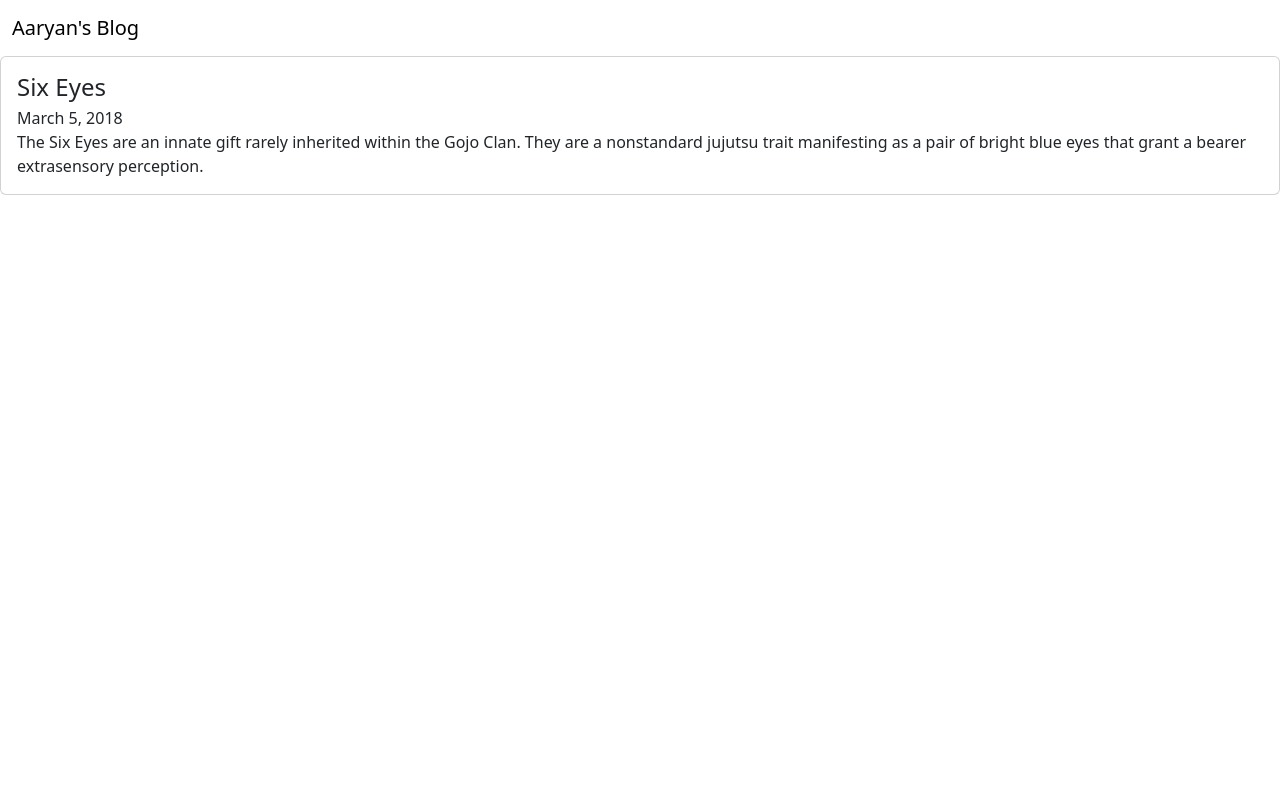
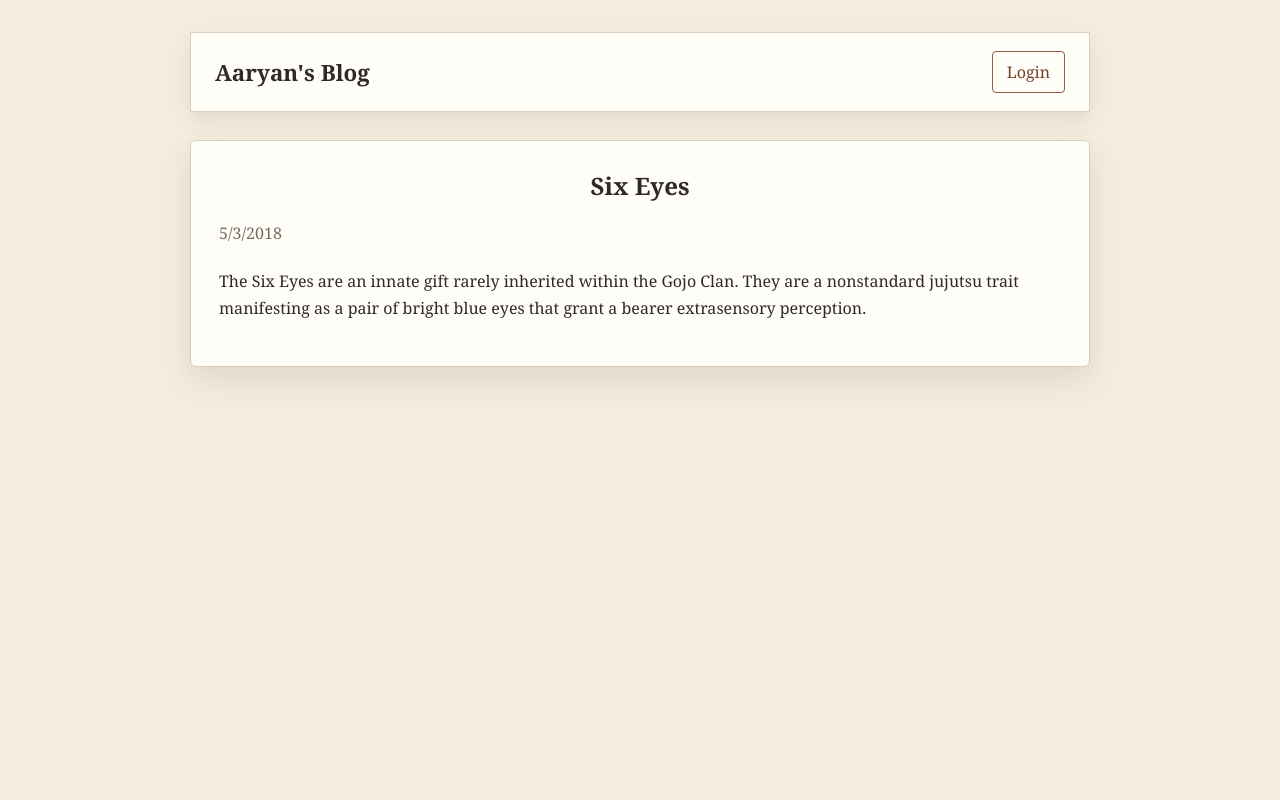
Before and after one commit to Aaaryan-J/mini_backend_projects, a Flask app: page /article/1 in a window 1280 px wide. Run offline with Flask 3, Linux system fonts and the light colour scheme; some libraries are stand-ins or nearby versions.

Commit message:
finished the basic version of the personal blog mini project - not production ready

```diff
--- a/blog_webapp/app.py
+++ b/blog_webapp/app.py
@@ -1,7 +1,27 @@
 import json
-from flask import Flask, redirect, render_template, request, url_for
+from datetime import timedelta
+from functools import wraps
+from flask import Flask, flash, redirect, render_template, request, session, url_for
+from flask_wtf.csrf import CSRFProtect
 
 app = Flask(__name__)
+app.secret_key = "testingKey"
+app.permanent_session_lifetime = timedelta(minutes=5)
+csrf = CSRFProtect(app)
+
+ADMIN_USERNAME = "admin"
+ADMIN_PASSWORD = "secret"
+
+def admin_required(view):
+    @wraps(view)
+    def wrapped_view(*args, **kwargs):
+        if "username" not in session:
+            return redirect(url_for("login"))
+
+        return view(*args, **kwargs)
+
+    return wrapped_view
+
 
 def read_articles():
     try:
@@ -9,17 +29,43 @@ def read_articles():
             articles = json.load(file)
     except FileNotFoundError:
         articles = []
+    except json.JSONDecodeError as error:
+        raise RuntimeError("articles.json contains invalid JSON.") from error
     return articles
 
 @app.route('/')
 def root():
     return redirect(url_for('home'))
 
+@app.route('/login', methods=["GET","POST"])
+def login():
+    if request.method == "POST":
+        username = request.form.get("username")
+        password = request.form.get("password")
+
+        if username == ADMIN_USERNAME and password == ADMIN_PASSWORD:
+            session.clear()
+            session.permanent = True
+            session["username"] = username
+            return redirect(url_for("admin"))
+
+        flash("Invalid username or password.", "error")
+        return render_template("login.html", error="Invalid username or password.")
+
+    if "username" in session:
+        return redirect(url_for("admin"))
+
+    return render_template("login.html")
+
+@app.route('/logout')
+def logout():
+    session.clear()
+    return redirect(url_for('home'))
+
 @app.route('/home', methods=["GET"])
 def home():
     articles = read_articles()
     return render_template('home.html', articles=articles)
-
 
 @app.route('/article/<int:article_id>', methods=["GET"])
 def article(article_id):
@@ -33,3 +79,120 @@ def article(article_id):
         return "Article not found", 404
 
     return render_template('article.html', article=selected_article)
+
+@app.route('/admin', methods=["GET", "POST"])
+@admin_required
+def admin():
+    return render_template("admin.html", articles=read_articles())
+
+
+@app.route("/new", methods=["GET", "POST"])
+@admin_required
+def new_article():
+    if request.method == "POST":
+        title = request.form.get("title", "").strip()
+        date = request.form.get("date", "").strip()
+        content = request.form.get("content", "").strip()
+        articles = read_articles()
+        if not title or not date or not content:
+            return render_template(
+                "new_article.html",
+                error="All fields are required.",
+            ), 400
+
+        new_id = max(
+            (article["id"] for article in articles),
+            default=0,
+        ) + 1
+        new_article = {
+            "id": new_id,
+            "title": title,
+            "date_published": date,
+            "content": content,
+        }
+
+        articles.append(new_article)
+
+        try:
+            with open('articles.json', 'w', encoding='utf-8') as file:
+                json.dump(articles, file, indent=2)
+        except FileNotFoundError:
+            return "File not found", 404
+
+        flash("Article created successfully.", "success")
+        return redirect(url_for("admin"))
+
+    return render_template("new_article.html")
+
+
+@app.route("/edit/<int:article_id>", methods=["GET", "POST"])
+@admin_required
+def update_article(article_id):
+    articles = read_articles()
+    article_index = next(
+        (
+            index
+            for index, article in enumerate(articles)
+            if article["id"] == article_id
+        ),
+        None,
+    )
+
+    if article_index is None:
+        return "Article not found", 404
+
+    selected_article = articles[article_index]
+
+    if request.method == "POST":
+        title = request.form.get("title", "").strip()
+        date_published = request.form.get("date", "").strip()
+        content = request.form.get("content", "").strip()
+
+        if not title or not date_published or not content:
+            return render_template(
+                "update_article.html",
+                article=selected_article,
+                error="All fields are required.",
+            ), 400
+
+        articles[article_index] = {
+            "id": selected_article["id"],
+            "title": title,
+            "date_published": date_published,
+            "content": content,
+        }
+
+        try:
+            with open("articles.json", "w", encoding="utf-8") as file:
+                json.dump(articles, file, indent=2)
+        except FileNotFoundError:
+            return "File not found", 404
+
+        flash("Article updated successfully.", "success")
+        return redirect(url_for("admin"))
+
+    return render_template(
+        "update_article.html",
+        article=selected_article,
+    )
+
+@app.route("/delete/<int:article_id>", methods=["POST"])
+@admin_required
+def delete_article(article_id):
+    articles = read_articles()
+
+    remaining_articles = [
+        article for article in articles if article["id"] != article_id
+    ]
+
+    if len(remaining_articles) == len(articles):
+        return "Article not found", 404
+
+    try:
+        with open('articles.json', 'w', encoding='utf-8') as file:
+            json.dump(remaining_articles, file, indent=2)
+    except FileNotFoundError:
+        return "File not found", 404
+
+    flash("Article deleted successfully.", "success")
+    return redirect(url_for("admin"))
--- a/blog_webapp/articles.json
+++ b/blog_webapp/articles.json
@@ -1,14 +1,20 @@
 [
-{
+  {
     "id": 1,
     "title": "Six Eyes",
-    "date_published": "March 5, 2018",
-    "content": " The Six Eyes are an innate gift rarely inherited within the Gojo Clan. They are a nonstandard jujutsu trait manifesting as a pair of bright blue eyes that grant a bearer extrasensory perception."
-},
-{
+    "date_published": "5/3/2018",
+    "content": "The Six Eyes are an innate gift rarely inherited within the Gojo Clan. They are a nonstandard jujutsu trait manifesting as a pair of bright blue eyes that grant a bearer extrasensory perception."
+  },
+  {
     "id": 2,
     "title": "Shibuya Incident",
-    "date_published": "October 31, 2018",
+    "date_published": "31/8/2018",
     "content": "The Shibuya Incident was a major jujutsu terrorist attack orchestrated by Kenjaku that took place in Shibuya on October 31, 2018. Executed with the goal of sealing Satoru Gojo inside Prison Realm, the conflict spans several stages and encompasses numerous battles to decide the future of Japan. "
-}
+  },
+  {
+    "id": 3,
+    "title": "something",
+    "date_published": "31/03/2000",
+    "content": "sum ting wong?"
+  }
 ]
--- /dev/null
+++ b/blog_webapp/requirements.txt
@@ -0,0 +1,2 @@
+Flask
+Flask-WTF
--- /dev/null
+++ b/blog_webapp/static/style.css
@@ -0,0 +1,248 @@
+:root {
+  --paper: #f4eddf;
+  --card: #fffdf7;
+  --ink: #2f2a24;
+  --muted: #756b5e;
+  --line: #d8cdbb;
+  --accent: #9b5b3e;
+  --accent-dark: #75412c;
+  --success: #e7f1e2;
+  --error: #f8e1de;
+}
+
+* {
+  box-sizing: border-box;
+}
+
+body {
+  min-height: 100vh;
+  margin: 0;
+  padding: 32px 20px;
+  background: var(--paper);
+  color: var(--ink);
+  font-family: Georgia, "Times New Roman", serif;
+}
+
+.page {
+  width: min(100%, 900px);
+  margin: 0 auto;
+}
+
+.site-header {
+  display: flex;
+  align-items: center;
+  justify-content: space-between;
+  gap: 16px;
+  margin-bottom: 28px;
+  padding: 18px 24px;
+  background: var(--card);
+  border: 1px solid var(--line);
+  box-shadow: 0 8px 20px rgb(75 55 35 / 10%);
+}
+
+.brand {
+  color: var(--ink);
+  font-size: 1.4rem;
+  font-weight: bold;
+  text-decoration: none;
+}
+
+.nav-link,
+.button {
+  display: inline-block;
+  padding: 9px 14px;
+  border: 1px solid var(--accent);
+  border-radius: 4px;
+  background: transparent;
+  color: var(--accent-dark);
+  cursor: pointer;
+  font: inherit;
+  text-decoration: none;
+}
+
+.nav-link:hover,
+.nav-link:focus,
+.button:hover,
+.button:focus {
+  background: var(--accent);
+  color: white;
+}
+
+.button-danger {
+  border-color: #a64b45;
+  color: #8d3934;
+}
+
+.button-danger:hover,
+.button-danger:focus {
+  background: #8d3934;
+}
+
+.content-card,
+.form-card {
+  padding: 28px;
+  background: var(--card);
+  border: 1px solid var(--line);
+  border-radius: 6px;
+  box-shadow: 0 12px 30px rgb(75 55 35 / 12%);
+}
+
+h1,
+h2,
+h3,
+h4 {
+  margin-top: 0;
+}
+
+h1,
+.page-title {
+  text-align: center;
+}
+
+.page-title {
+  margin-bottom: 24px;
+  color: var(--muted);
+}
+
+.article-list {
+  width: 100%;
+  border-collapse: collapse;
+}
+
+.article-list th,
+.article-list td {
+  padding: 14px 12px;
+  border-bottom: 1px solid var(--line);
+  text-align: left;
+}
+
+.article-list tbody tr:nth-child(odd) {
+  background: #fbf5e9;
+}
+
+.article-list tbody tr:nth-child(even) {
+  background: #f1e7d6;
+}
+
+.article-list tbody tr:hover {
+  background: #ead7bf;
+}
+
+.article-list th {
+  font-weight: normal;
+}
+
+.article-list a,
+.article-content a {
+  color: var(--accent-dark);
+}
+
+.article-actions {
+  display: flex;
+  gap: 8px;
+  align-items: center;
+  white-space: nowrap;
+}
+
+.article-actions form {
+  display: inline;
+  margin: 0;
+}
+
+.article-actions .button {
+  width: auto;
+  margin: 0;
+}
+
+.article-meta {
+  margin-bottom: 24px;
+  color: var(--muted);
+}
+
+.article-content {
+  white-space: pre-wrap;
+  line-height: 1.7;
+}
+
+form {
+  display: grid;
+  gap: 8px;
+}
+
+label {
+  margin-top: 8px;
+  color: var(--muted);
+}
+
+input,
+textarea,
+button {
+  width: 100%;
+  padding: 11px 12px;
+  border: 1px solid var(--line);
+  border-radius: 4px;
+  font: inherit;
+}
+
+textarea {
+  min-height: 160px;
+  resize: vertical;
+}
+
+input:focus,
+textarea:focus {
+  outline: 2px solid rgb(155 91 62 / 35%);
+  border-color: var(--accent);
+}
+
+form .button {
+  width: auto;
+  margin-top: 16px;
+}
+
+[role="alert"],
+[role="status"] {
+  margin: 0 0 20px;
+  padding: 12px 14px;
+  border: 1px solid var(--line);
+}
+
+[role="alert"] {
+  background: var(--error);
+}
+
+[role="status"] {
+  background: var(--success);
+}
+
+.error {
+  background: var(--error);
+}
+
+.success {
+  background: var(--success);
+}
+
+@media (max-width: 600px) {
+  body {
+    padding: 20px 12px;
+  }
+
+  .site-header {
+    padding: 16px;
+  }
+
+  .content-card,
+  .form-card {
+    padding: 20px 16px;
+  }
+
+  .article-list th,
+  .article-list td {
+    padding: 10px 6px;
+  }
+
+  .article-actions {
+    gap: 4px;
+  }
+}
--- a/blog_webapp/templates/article.html
+++ b/blog_webapp/templates/article.html
@@ -4,27 +4,26 @@
 <head>
   <meta charset="UTF-8">
   <meta name="viewport" content="width=device-width, initial-scale=1.0">
-  <link href="https://cdn.jsdelivr.net/npm/bootstrap@6.0.0-alpha.1/dist/css/bootstrap.min.css" rel="stylesheet"
-    integrity="sha384-B/GM4XqrwHnWXNOWMbloTmrYXZg10cakYGmpfsR/bbzQ6JAJI4ihuyADKLnBgrCe" crossorigin="anonymous">
-  <script type="module" src="https://cdn.jsdelivr.net/npm/bootstrap@6.0.0-alpha.1/dist/js/bootstrap.bundle.min.js"
-    integrity="sha384-1a/pXj49ZQ1aHEmrJ+gMw1otqoVsYwlEnlD8mIfY2TV03r20Y0CN7uqx1tQogjPL"
-    crossorigin="anonymous"></script>
+  <link rel="stylesheet" href="{{ url_for('static', filename='style.css') }}">
   <title>Aaryan's Blog</title>
 </head>
 
 <body>
-  <nav class="navbar bg-1 fg-2">
-    <div class="container-fluid">
-      <a class="navbar-brand" href="{{ url_for('home') }}">Aaryan's Blog</a>
-    </div>
-  </nav>
-  <article class="card">
-    <div class="card-body">
-      <h4 class="card-title">{{ article['title']}}</h4>
-      <p class="card-subtitle fg-3">{{ article['date_published'] }}</p>
-      <p class="card-text">{{ article['content'] }}</p>
-    </div>
-  </article>
+  <main class="page">
+    <nav class="site-header">
+      <a class="brand" href="{{ url_for('home') }}">Aaryan's Blog</a>
+      {% if session.get("username") %}
+        <a class="nav-link" href="{{ url_for('logout') }}">Logout</a>
+      {% else %}
+        <a class="nav-link" href="{{ url_for('login') }}">Login</a>
+      {% endif %}
+    </nav>
+    <article class="content-card">
+      <h1>{{ article['title'] }}</h1>
+      <p class="article-meta">{{ article['date_published'] }}</p>
+      <p class="article-content">{{ article['content'] }}</p>
+    </article>
+  </main>
 </body>
 
 </html>
```
Also changed, not shown: blog_webapp/templates/admin.html (+34 -15 lines), blog_webapp/templates/home.html (+16 -12 lines), blog_webapp/templates/login.html (added, +36 -0 lines), blog_webapp/templates/new_article.html (+24 -23 lines), blog_webapp/templates/update_article.html (+24 -23 lines).
